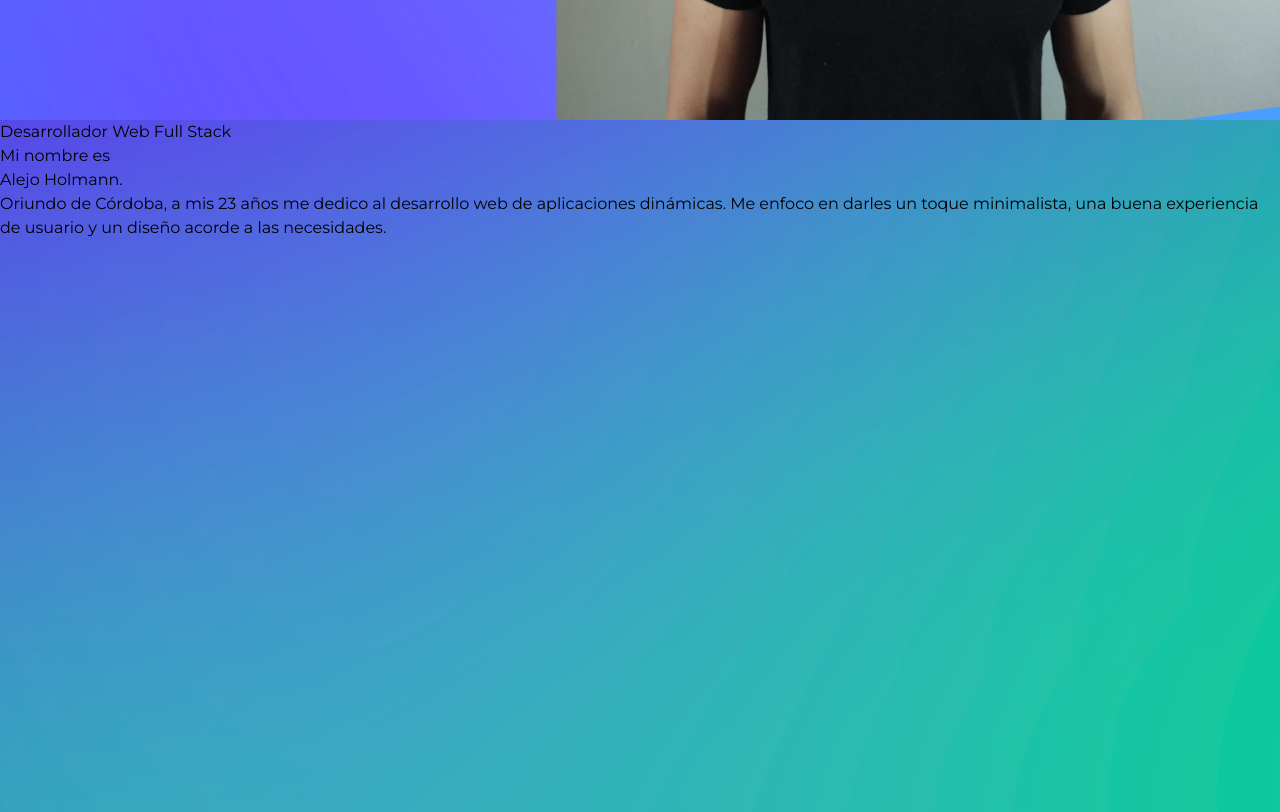
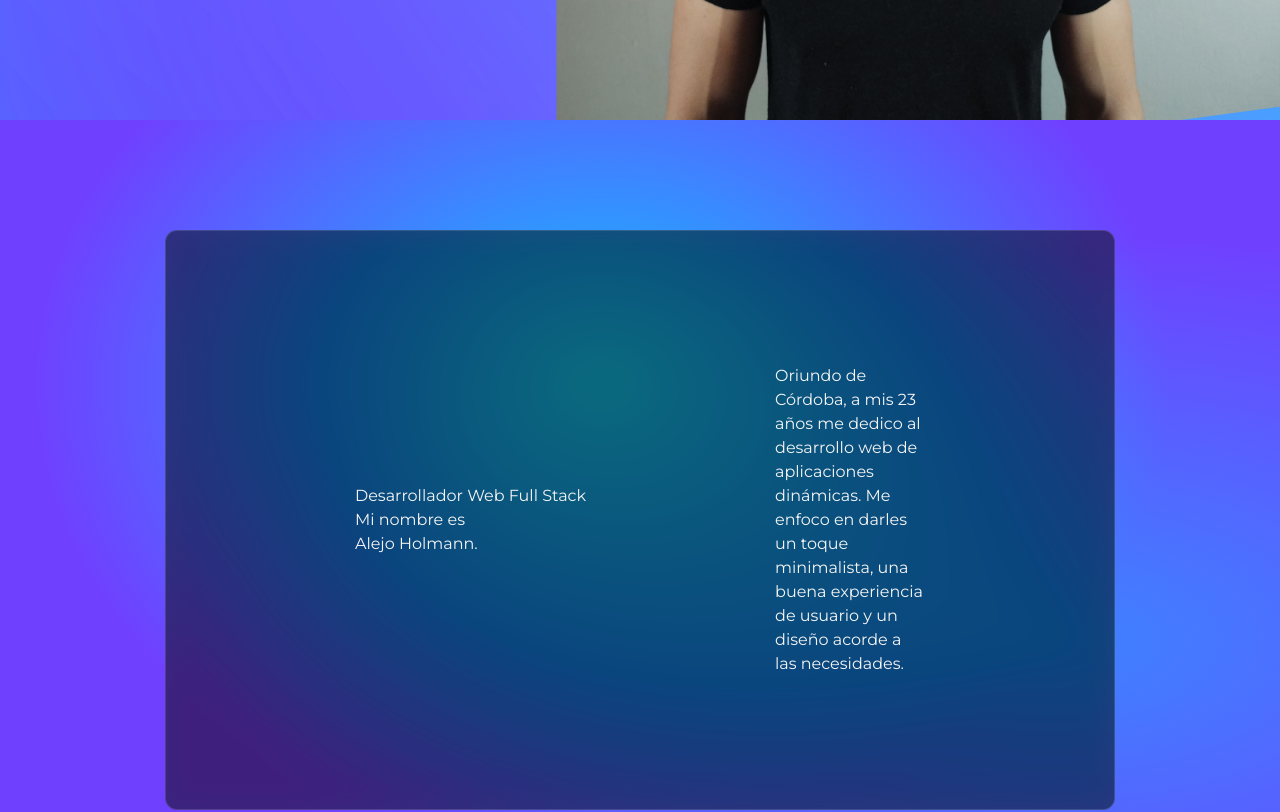
Before and after one commit to AIHolmann/portfolio, a Next.js app: page / in a window 1280 px wide. Shown: the part 680-1492 px from the top of the page. Built offline with nearby package versions, Linux system fonts and the light colour scheme.

Commit message:
base about

```diff
--- a/src/components/About/About.tsx
+++ b/src/components/About/About.tsx
@@ -2,21 +2,25 @@ import style from "./about.module.css";
 
 const About = () => {
   return (
-    <div className="min-h-screen flex">
+    <div className="min-h-screen ">
       <div className={style.main}>
-        <aside>
-          <article>
+        <div className={style.back}>
+          <section className={style.card}>
+            <div>
               <h2>Desarrollador Web Full Stack</h2>
               <p>Mi nombre es </p>
               <h3>Alejo Holmann. </h3>
+            </div>
+            <article>
               <p>
                 Oriundo de Córdoba, a mis 23 años me dedico al desarrollo web de
                 aplicaciones dinámicas. Me enfoco en darles un {"toque"}{" "}
-              minimalista, una buena experiencia de usuario y un diseño acorde a
-              las necesidades.
+                minimalista, una buena experiencia de usuario y un diseño acorde
+                a las necesidades.
               </p>
             </article>
-        </aside>
+          </section>
+        </div>
       </div>
     </div>
   );
--- a/src/components/About/about.module.css
+++ b/src/components/About/about.module.css
@@ -1,3 +1,47 @@
 .main {
-  background-image: url(../../../public/blurry_gradient_2_2.svg);
+  /* background-image: url(../../../public/blurry_gradient_2_2.svg);*/
+  background-color: #6f41ff;
+  background-image: radial-gradient(
+      at 47% 33%,
+      hsl(194.87, 100%, 53%) 0,
+      transparent 59%
+    ),
+    radial-gradient(at 82% 65%, hsl(218.24, 100%, 62%) 0, transparent 55%);
+
+  display: flex;
+  justify-content: center;
+  align-items: center;
+  min-height: 100vh;
+  color: whitesmoke;
 }
+/*
+.back {
+  background-color: #6f41ff;
+  background-image: radial-gradient(
+      at 47% 33%,
+      hsl(194.87, 100%, 53%) 0,
+      transparent 59%
+    ),
+    radial-gradient(at 82% 65%, hsl(218.24, 100%, 62%) 0, transparent 55%);
+  padding: 50px;
+}
+*/
+.card {
+  backdrop-filter: blur(15px) saturate(200%);
+  -webkit-backdrop-filter: blur(15px) saturate(200%);
+  background-color: rgba(17, 25, 40, 0.6);
+  border-radius: 12px;
+  border: 1px solid rgba(255, 255, 255, 0.125);
+  width: 950px;
+  height: 580px;
+  display: flex;
+  flex-direction: row;
+  flex-wrap: wrap;
+  justify-content: space-evenly;
+  align-items: center;
+  align-content: stretch;
+}
+
+.card article {
+  width: 150px;
+}
```
Lines whose indentation alone changed are shown as unchanged.
